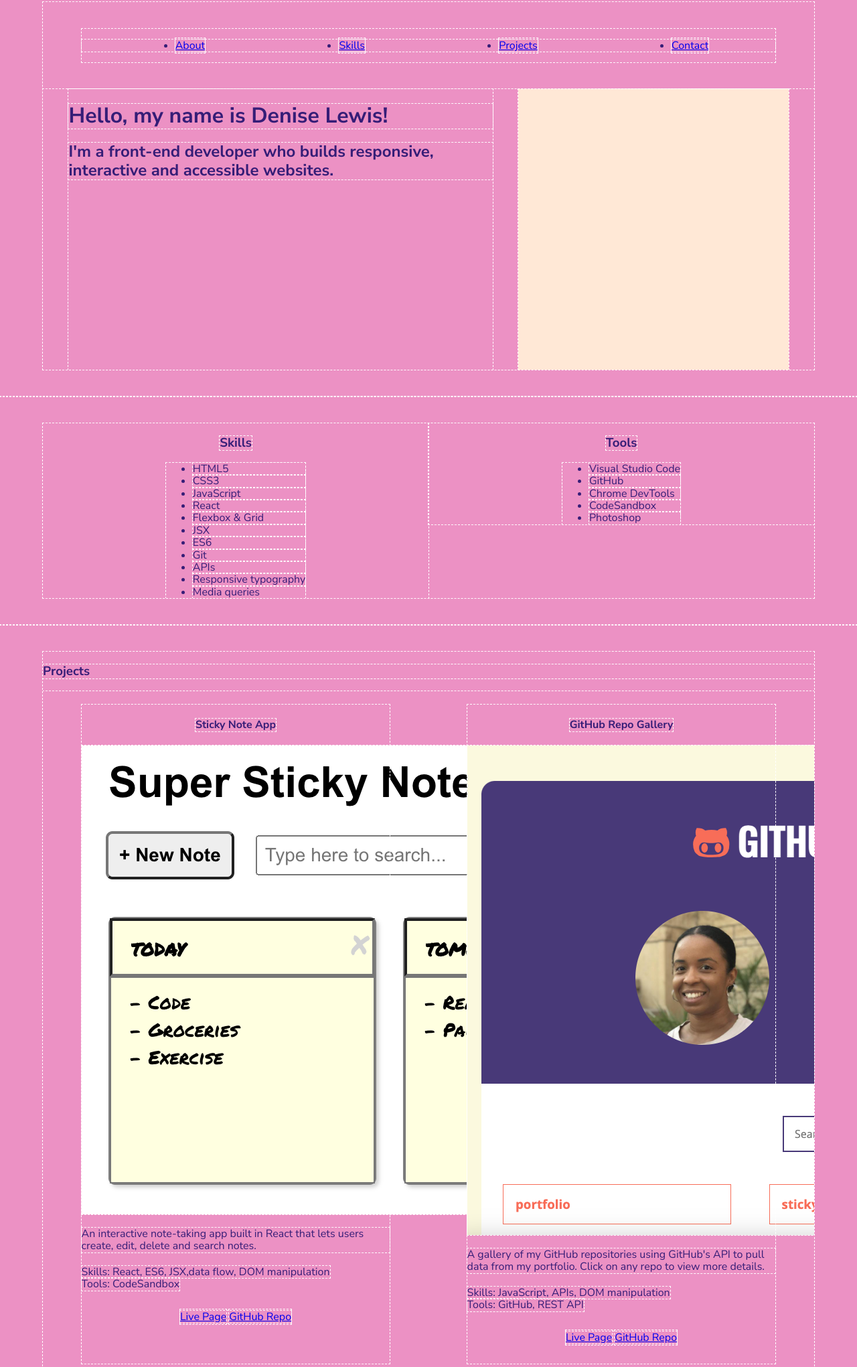
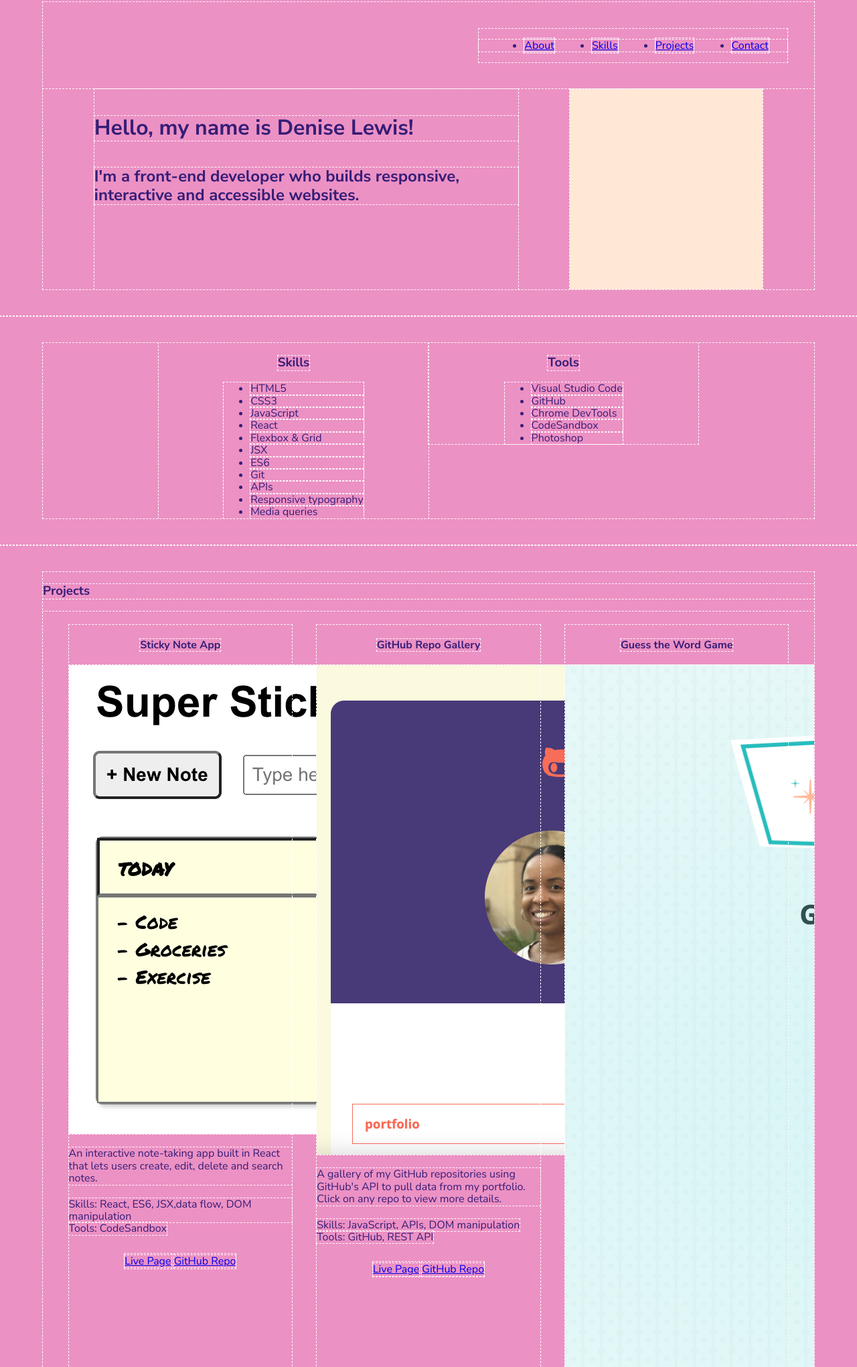
Before and after one commit to DeniseLewis1/portfolio, a website built with Parcel: page index.html in a window 1280 px wide. Shown: the part 37-2078 px from the top of the page at 67% size. Built offline with nearby package versions, Linux system fonts and the light colour scheme.

Commit message:
Added styles for desktop

```diff
--- a/css/main.css
+++ b/css/main.css
@@ -378,7 +378,54 @@ textarea {
 
   /***************************** DESKTOP STYLES *****************************/
 @media only screen and (min-width: 1024px) {
+  header .content-wrapper {
+    justify-content: flex-end;
   }
+
+  header nav {
+    width: 40%;
+  }
+
+  header h1 {
+    margin: 40px 0;
+  }
+
+  header img {
+    width: 25%;
+  }
+
+  #skills .content-wrapper {
+    justify-content: center;
+  }
+
+  #skills .skills-wrapper {
+    width: 35%;
+  }
+
+  .projects-wrapper {
+    padding: 0 20px;
+  }
+
+  .project-item {
+    width: 30%;
+  }
+
+  #about img {
+    width: 20%;
+  }
+
+  .about-text {
+    width: 50%;
+  }
+
+  footer .content-wrapper {
+    align-items: flex-start;
+  }
+
+  footer .contact-links {
+    width: 35%;
+  }
+}
 
 @media print,
   (-webkit-min-device-pixel-ratio: 1.25),
```
